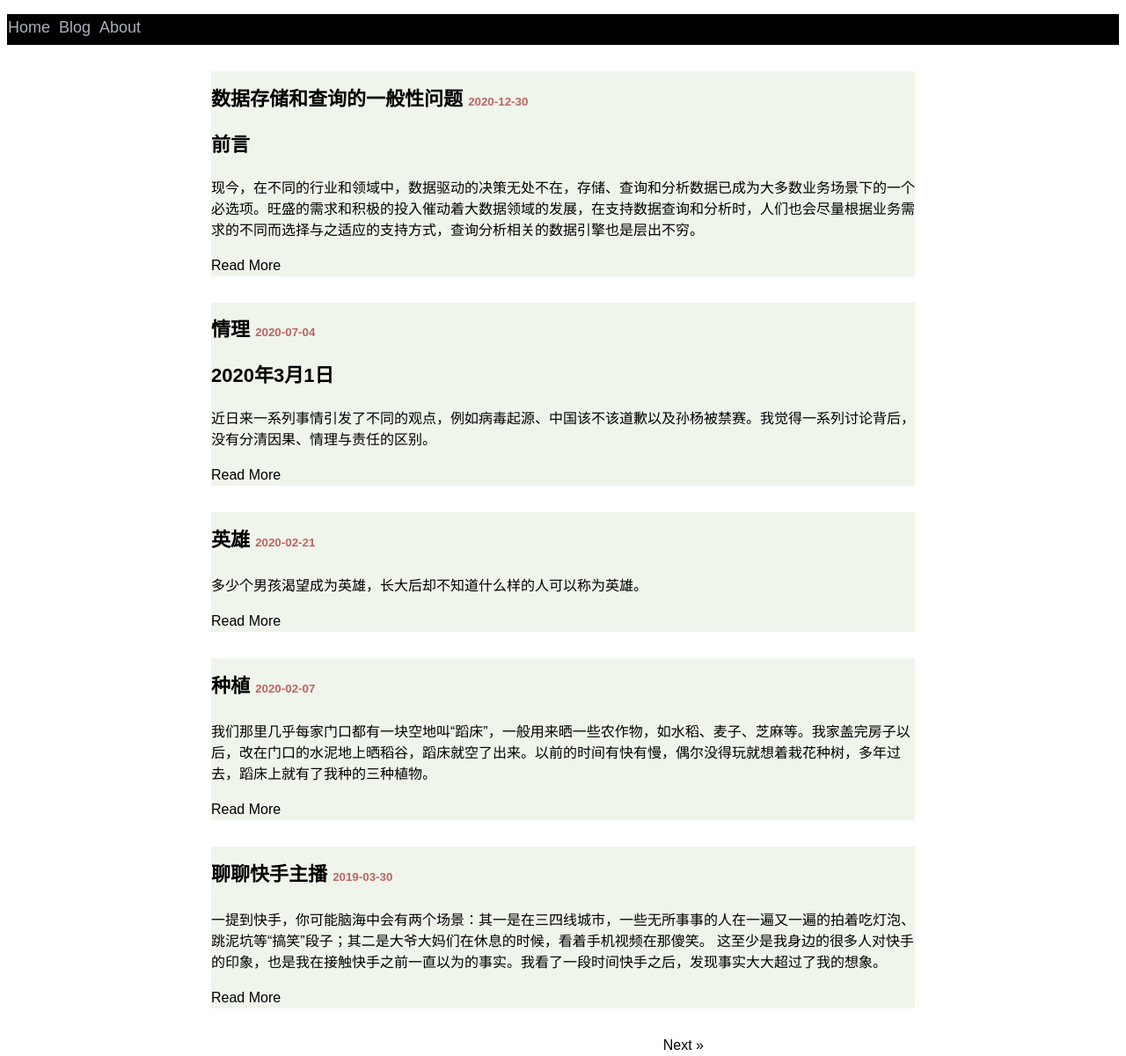
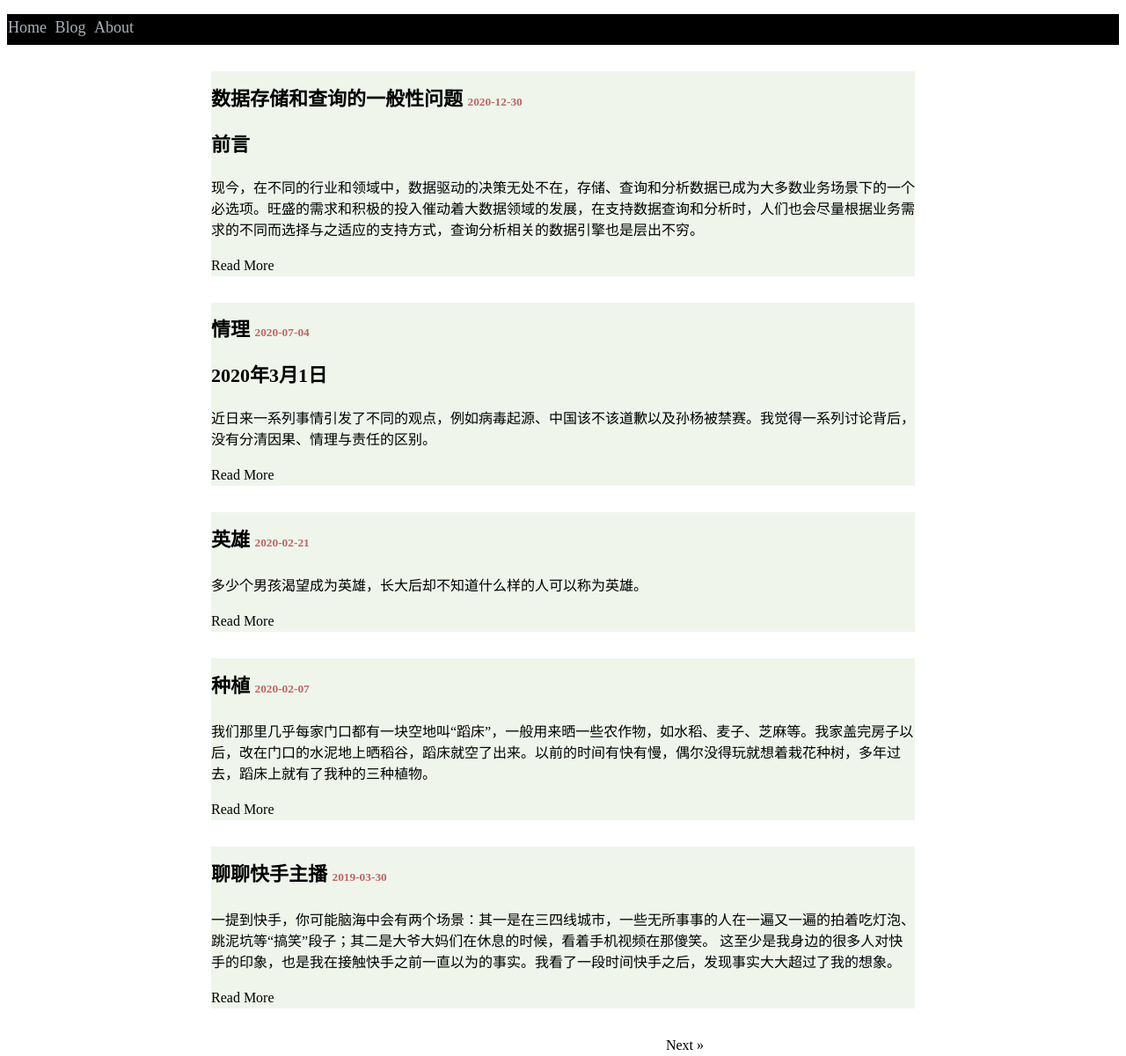
Before and after one commit to hanshengzhang/zhanghs, a Jekyll site: the page built from index.html, in a window 1280 px wide. Shown: the whole page at 88% size. Built offline with Jekyll 4.4.1, drawn with Linux system fonts in a browser that asks for light colours; the list of posts is cut into pages by our own code.

Commit message:
remove uncessary css

```diff
--- a/css/default.css
+++ b/css/default.css
@@ -1,5 +1,4 @@
 /***********default settings**********/
-body {font-family: "微软雅黑","Arial","Helvetica","sans-serif";font-size:16px;}
 a {color:#4A75B5;text-decoration:none;outline:none;}
 a:hover {text-decoration:underline}
 a.external {padding-right:13px;background:url('/images/icons.gif') no-repeat right 1px;}
```
